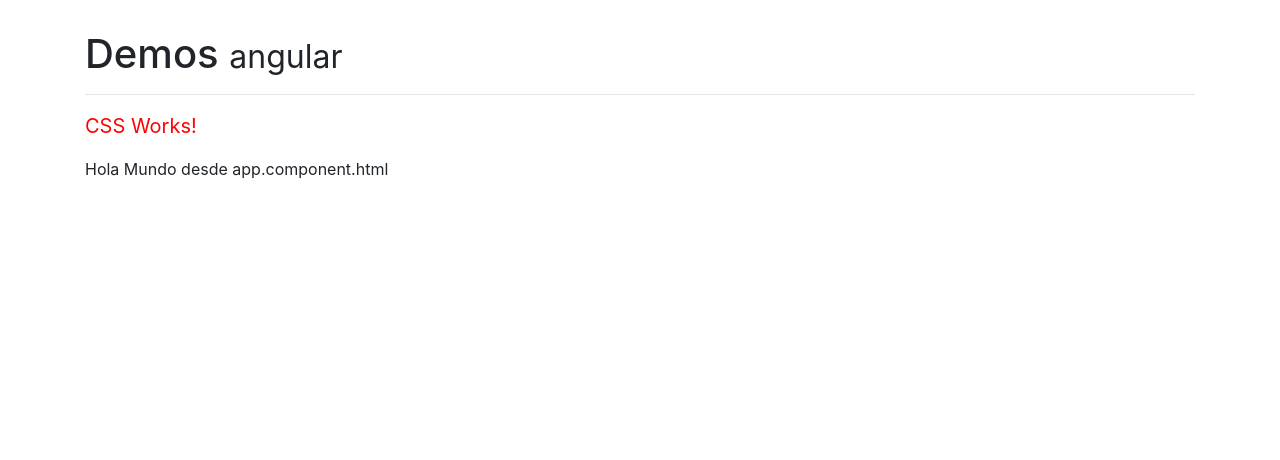
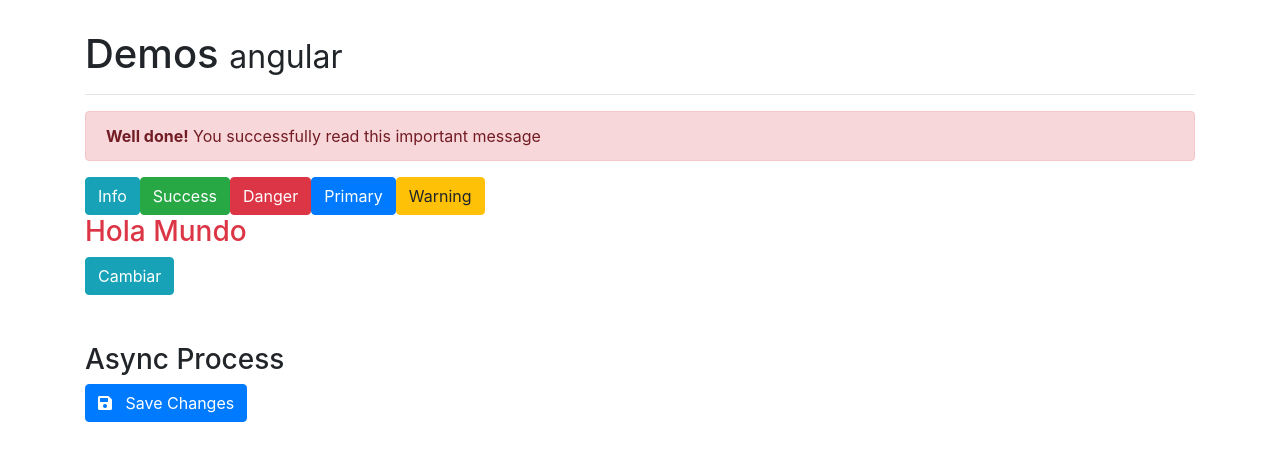
Before and after one commit to eaides/6.Miscelaneos, an Angular app: page / in a window 1280 px wide. Shown: the top 460 px of the page. Built offline with nearby package versions, Linux system fonts and the light colour scheme.

Commit message:
ngclass examples

```diff
--- a/src/app/app.component.html
+++ b/src/app/app.component.html
@@ -4,6 +4,7 @@
   <hr>
   <!--<app-ng-style></app-ng-style>-->
   <!--<hr>-->
-  <app-css></app-css>
-  <p>Hola Mundo desde app.component.html</p>
+  <!--<app-css></app-css>-->
+  <!--<p>Hola Mundo desde app.component.html</p>-->
+  <app-classes></app-classes>
 </div>
--- a/src/app/app.module.ts
+++ b/src/app/app.module.ts
@@ -5,13 +5,15 @@
 import { AppComponent } from './app.component';
 import { NgStyleComponent } from './components/ng-style/ng-style.component';
 import { CssComponent } from './components/css/css.component';
+import { ClassesComponent } from './components/classes/classes.component';
 
 
 @NgModule({
   declarations: [
     AppComponent,
     NgStyleComponent,
-    CssComponent
+    CssComponent,
+    ClassesComponent
   ],
   imports: [
     BrowserModule
--- /dev/null
+++ b/src/app/components/classes/classes.component.html
@@ -0,0 +1,29 @@
+<div [ngClass]="alerta" class="alert" role="alert">
+  <strong>Well done!</strong> You successfully read this important message
+</div>
+
+<button class="btn btn-info"  (click)="alerta = 'alert-info'">Info</button>
+<button class="btn btn-success"  (click)="alerta = 'alert-success'">Success</button>
+<button class="btn btn-danger"  (click)="alerta = 'alert-danger'">Danger</button>
+<button class="btn btn-primary"  (click)="alerta = 'alert-primary'">Primary</button>
+<button class="btn btn-warning"  (click)="alerta = 'alert-warning'">Warning</button>
+
+<h3 [ngClass]="{'text-danger': propiedades.danger, 'text-info': !propiedades.danger }">
+  Hola Mundo
+</h3>
+<button class="btn"
+    [ngClass]="{'btn-danger': !propiedades.danger, 'btn-info': propiedades.danger }"
+    (click)="propiedades.danger = !propiedades.danger"
+>Cambiar</button>
+<br><br><br>
+<h3>Async Process</h3>
+<button class="btn btn-primary"
+  (click)="ejecutar()"
+  [disabled]="loading"
+>
+  <i class="fa"
+  [ngClass]="{ 'fa-save':!loading, 'fa-sync fa-spin':loading }"></i>
+  &nbsp;
+  <span *ngIf="!loading">Save Changes</span>
+  <span *ngIf="loading">Wait please...</span>
+</button>
--- /dev/null
+++ b/src/app/components/classes/classes.component.ts
@@ -0,0 +1,25 @@
+import { Component, OnInit } from '@angular/core';
+
+@Component({
+  selector: 'app-classes',
+  templateUrl: './classes.component.html',
+  styleUrls: ['./classes.component.css']
+})
+export class ClassesComponent implements OnInit {
+
+  alerta: string = 'alert-danger';
+  propiedades: Object = {
+    danger: true
+  };
+  loading: boolean = false;
+
+  constructor() { }
+
+  ngOnInit() {
+  }
+
+  ejecutar() {
+    this.loading = true;
+    setTimeout( () => this.loading = false, 3000);
+  }
+}
```
Also changed, not shown: src/app/components/classes/classes.component.css (added), 2 other files (tests, documents, lock files or other folders).
